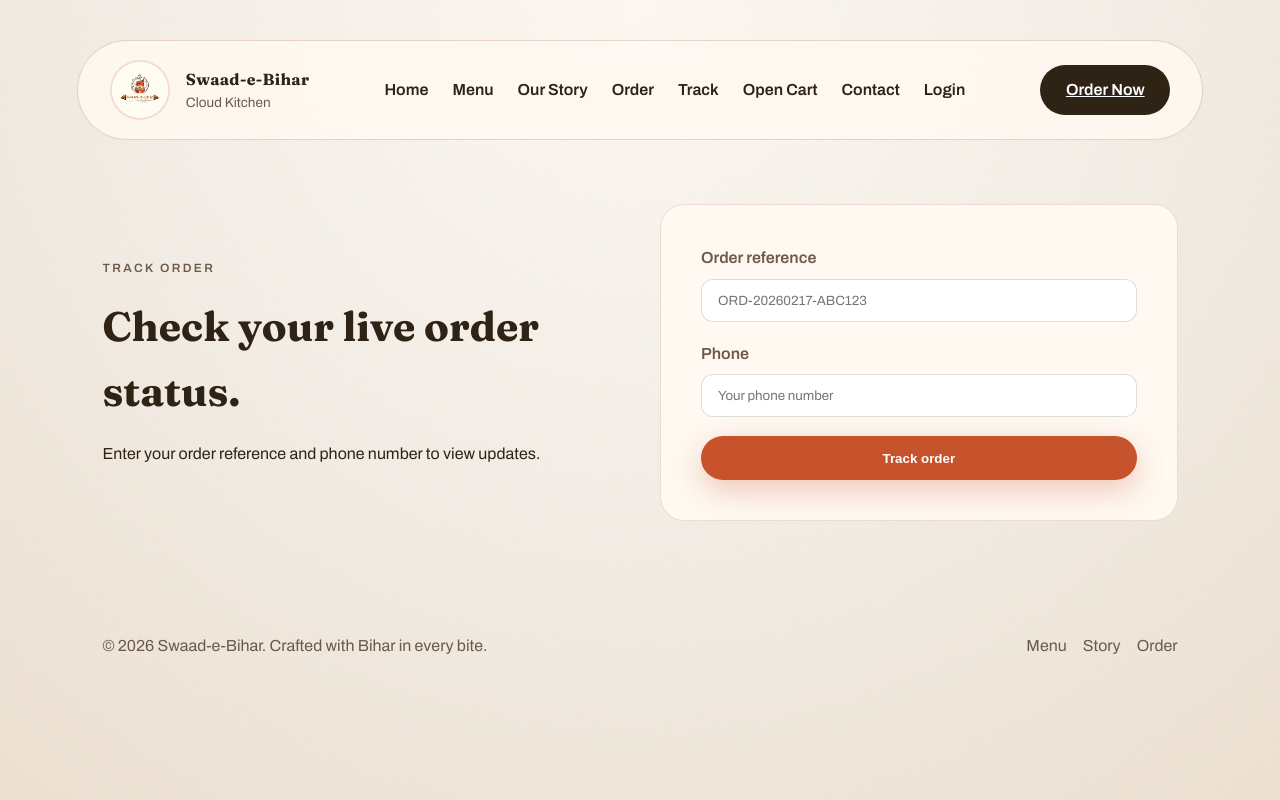
After one commit to Tarlochansingh04052005/swaad-e-bihar-website, a Flask app: page /track in a window 1280 px wide. The commit adds this page. Run offline with Flask 3, Linux system fonts and the light colour scheme.

Commit message:
Add public order tracking page

```diff
--- a/app.py
+++ b/app.py
@@ -179,6 +179,7 @@ def sitemap_xml():
         url_for("menu_portal", _external=True),
         url_for("story_page", _external=True),
         url_for("order_page", _external=True),
+        url_for("track_order", _external=True),
         url_for("cart_page", _external=True),
         url_for("contact_page", _external=True),
         url_for("login", _external=True),
@@ -230,6 +231,39 @@ def order_page():
     context = get_home_context()
     context["order_status"] = request.args.get("order")
     return render_template("page_order.html", **context)
+
+
+@app.route("/track", methods=["GET", "POST"])
+def track_order():
+    order = None
+    events = []
+    if request.method == "POST":
+        order_reference = request.form.get("order_reference", "").strip()
+        phone = request.form.get("phone", "").strip()
+        if not order_reference or not phone:
+            flash("Order reference and phone are required.", "error")
+            return redirect(url_for("track_order"))
+        conn = get_db_connection()
+        order = conn.execute(
+            """
+            SELECT * FROM orders
+            WHERE (order_reference = ? OR CAST(id AS TEXT) = ?)
+              AND phone = ?
+            ORDER BY created_at DESC, id DESC
+            LIMIT 1
+            """,
+            (order_reference, order_reference, phone),
+        ).fetchone()
+        if not order:
+            conn.close()
+            flash("We could not find that order. Check the reference and phone.", "error")
+            return redirect(url_for("track_order"))
+        events = conn.execute(
+            "SELECT * FROM order_events WHERE order_id = ? ORDER BY created_at DESC, id DESC",
+            (order["id"],),
+        ).fetchall()
+        conn.close()
+    return render_template("page_track.html", order=order, events=events)
 
 
 @app.route("/cart")
--- a/templates/index.html
+++ b/templates/index.html
@@ -43,6 +43,7 @@
           <a href="/menu">Menu</a>
           <a href="/story">Our Story</a>
           <a href="/order">Order</a>
+          <a href="/track">Track</a>
           <a href="/cart">Open Cart</a>
           <a href="/contact">Contact</a>
           <a href="/login">Login</a>
--- /dev/null
+++ b/templates/page_track.html
@@ -0,0 +1,55 @@
+{% extends "public_base.html" %}
+{% block content %}
+<section class="order" style="padding-top: 2rem;">
+  <div class="order__content">
+    <p class="eyebrow">Track order</p>
+    <h2>Check your live order status.</h2>
+    <p>Enter your order reference and phone number to view updates.</p>
+  </div>
+  <form class="order__form" method="post" style="max-width: 560px;">
+    <label>
+      Order reference
+      <input type="text" name="order_reference" placeholder="ORD-20260217-ABC123" required />
+    </label>
+    <label>
+      Phone
+      <input type="text" name="phone" placeholder="Your phone number" required />
+    </label>
+    <button class="primary" type="submit">Track order</button>
+  </form>
+
+  {% if order %}
+  <div class="panel" style="margin-top: 2rem;">
+    <h2>Order {{ order.order_reference or order.id }}</h2>
+    <div class="grid" style="margin-top: 1rem;">
+      <div>
+        <p class="muted">Status</p>
+        <p class="kpi-value">{{ order.status }}</p>
+      </div>
+      <div>
+        <p class="muted">Total</p>
+        <p class="kpi-value">₹{{ order.total_amount }}</p>
+      </div>
+      <div>
+        <p class="muted">Updated</p>
+        <p class="kpi-value">{{ order.updated_at or order.created_at }}</p>
+      </div>
+    </div>
+    <div style="margin-top: 1.2rem;">
+      <p class="muted">Items</p>
+      <p>{{ order.items }}</p>
+    </div>
+    {% if events %}
+    <div style="margin-top: 1.2rem;">
+      <p class="muted">Status history</p>
+      <ul>
+        {% for event in events %}
+        <li>{{ event.status }} - {{ event.created_at }}{% if event.note %} ({{ event.note }}){% endif %}</li>
+        {% endfor %}
+      </ul>
+    </div>
+    {% endif %}
+  </div>
+  {% endif %}
+</section>
+{% endblock %}
--- a/templates/public_base.html
+++ b/templates/public_base.html
@@ -44,6 +44,7 @@
           <a href="/menu">Menu</a>
           <a href="/story">Our Story</a>
           <a href="/order">Order</a>
+          <a href="/track">Track</a>
           <a href="/cart">Open Cart</a>
           <a href="/contact">Contact</a>
           <a href="/login">Login</a>
```
